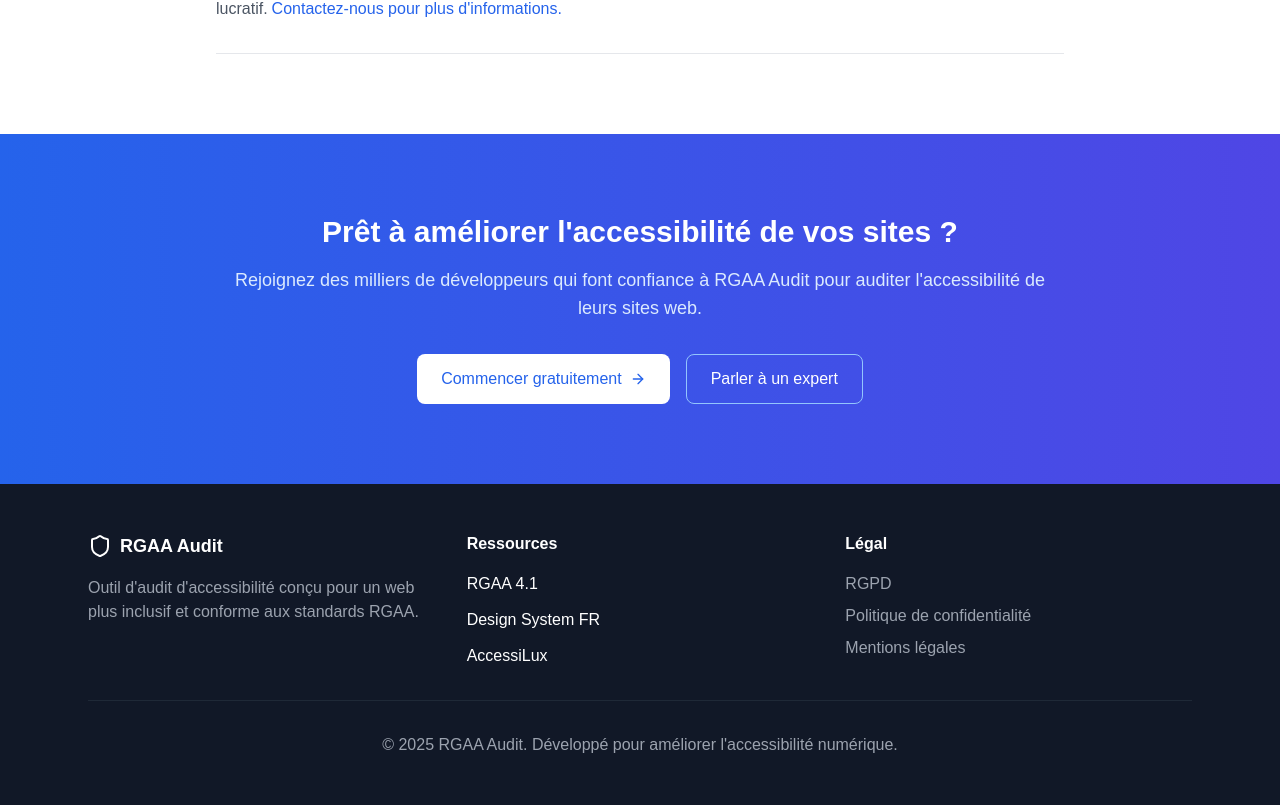
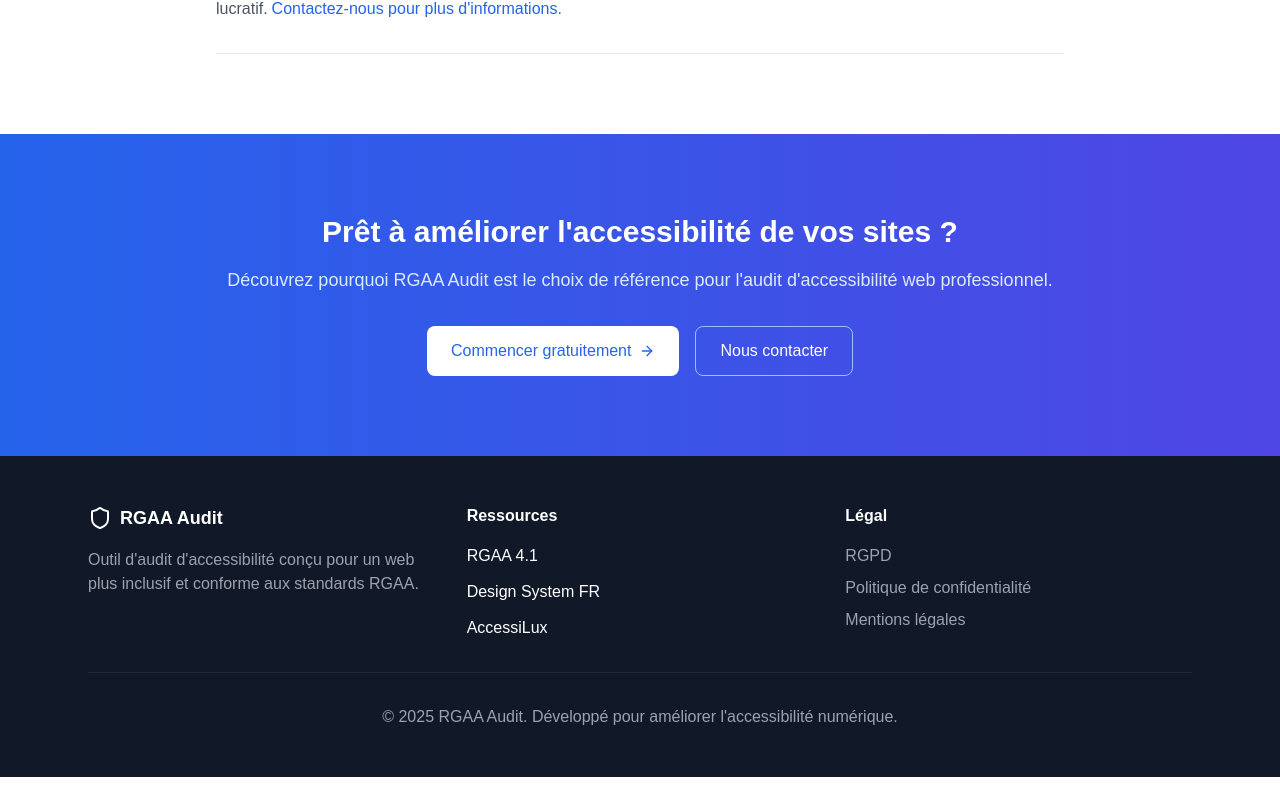
Before and after one commit to Beloic/rgaa-audit, a Next.js app: page /tarifs in a window 1280 px wide. Shown: the part 1721-2526 px from the top of the page. After the commit the page ends 2498 px from the top, so only its background shows below. Built offline with nearby package versions, Linux system fonts and the light colour scheme.

Commit message:
CTA final : reformulation + bouton 'Nous contacter' (pricing/tarifs)

```diff
--- a/src/app/pricing/page.tsx
+++ b/src/app/pricing/page.tsx
@@ -244,8 +244,7 @@
             Prêt à améliorer l'accessibilité de vos sites ?
           </h2>
           <p className="text-blue-100 text-lg mb-8">
-            Rejoignez des milliers de développeurs qui font confiance à RGAA Audit
-            pour auditer l'accessibilité de leurs sites web.
+            Découvrez pourquoi RGAA Audit est le choix de référence pour l'audit d'accessibilité web professionnel.
           </p>
           <div className="flex flex-col sm:flex-row gap-4 justify-center">
             <Link
@@ -259,7 +258,7 @@
               href="/contact"
               className="inline-flex items-center px-6 py-3 border border-blue-300 text-white font-medium rounded-lg hover:bg-blue-700 transition-colors"
             >
-              Parler à un expert
+              Nous contacter
             </Link>
           </div>
         </div>
--- a/src/app/tarifs/page.tsx
+++ b/src/app/tarifs/page.tsx
@@ -244,8 +244,7 @@
             Prêt à améliorer l'accessibilité de vos sites ?
           </h2>
           <p className="text-blue-100 text-lg mb-8">
-            Rejoignez des milliers de développeurs qui font confiance à RGAA Audit
-            pour auditer l'accessibilité de leurs sites web.
+            Découvrez pourquoi RGAA Audit est le choix de référence pour l'audit d'accessibilité web professionnel.
           </p>
           <div className="flex flex-col sm:flex-row gap-4 justify-center">
             <Link
@@ -259,7 +258,7 @@
               href="/contact"
               className="inline-flex items-center px-6 py-3 border border-blue-300 text-white font-medium rounded-lg hover:bg-blue-700 transition-colors"
             >
-              Parler à un expert
+              Nous contacter
             </Link>
           </div>
         </div>
```
